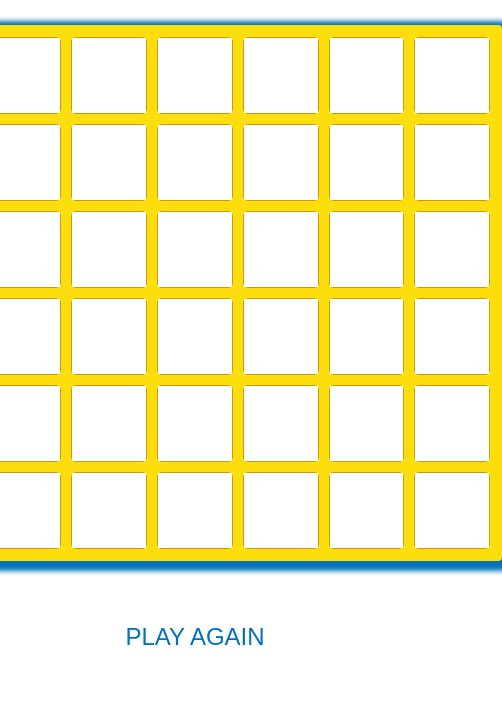
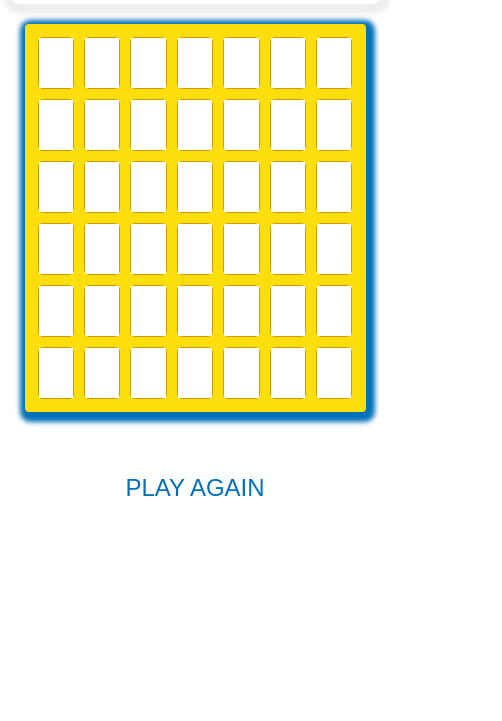
Before and after one commit to Barefootjiggy/Connect-4, a plain HTML site: page index.html in a window 390 px wide. Shown: the part 278-999 px from the top of the page, 502 px wide, since content can reach past the window. After the commit the page ends 879 px from the top, so only its background shows below. Drawn offline with Linux system fonts and the light colour scheme; a web font is replaced by a local one.

Commit message:
media query added for mobile

```diff
--- a/style.css
+++ b/style.css
@@ -1,7 +1,5 @@
 .classic {
-
     /* Game Title */
-
     #game-title {
         color: #ffffff;
         font-family: "Londrina Solid", sans-serif;
@@ -11,7 +9,6 @@
     }
 
     /* Main Container */
-
     #main-container {
         align-items: center;
         display: flex;
@@ -20,7 +17,7 @@
         min-height: 100vh;
     }
 
-    /* Add these styles to style the announcement */
+    /* Announcement Styles */
     #game-conclusion {
         position: fixed;
         top: 50%;
@@ -39,9 +36,7 @@
         display: none;
     }
 
-
     /* Player Details */
-
     #player {
         background-color: #0271b8;
         border: 4px solid #ffffff;
@@ -49,7 +44,7 @@
         border-radius: 10px;
         margin-top: 50px;
         padding: 20px;
-        width: 350px;
+        width: 375px;
     }
 
     #player-type {
@@ -60,45 +55,38 @@
         text-transform: uppercase;
     }
 
-    /* Grid */
-
+    /* Grid Styles */
     #grid {
         background-color: #fbde0c;
-        border: 3.5px #fbde0c;
+        border: 3.5px solid #fbde0c;
         border-radius: 4px;
         box-shadow: 2px 3px 5px 7px #0271b8;
-        margin-top: 50px;
+        margin-top: 20px;
         max-width: 600px;
-        padding: 7px;
-    }
-
-    /* Grid Row */
+        padding: 5px;
+    }
 
     .row {
         display: flex;
     }
-
-    /* Grid Column */
 
     .column {
         align-items: center;
         background-color: #fbde0c;
-        border: 1px solid  #ce970c;
+        border: 1px solid #ce970c;
         border-radius: 5px;
         display: flex;
         justify-content: center;
-        height: 75px;
+        height: 60px;
         margin: 5px;
-        width:  75px;
-    }
-
-    /* Buttons */
-
+        width: 60px;
+    }
+
+    /* Button Styles */
     .button {
         background-color: #ffffff;
         border: none;
         height: 100%;
-        padding: 0;
         width: 100%;
     }
 
@@ -129,28 +117,36 @@
         transition: 1.5s;
     }
 
-    /* Player - 1 Buttons */
-
     .button-player-1 {
         background-color: #000000;
         border: 2px solid #1c1d1e;
         border-radius: 50%;
-        color: #000000;
-        height:  50px;
+        height: 50px;
         width: 50px;
     }
-
-    /* Player - 2 Buttons */
 
     .button-player-2 {
         background-color: #fa4846;
         border: 2px solid #fa4846;
         border-radius: 50%;
-        color: #EEEEEE;
-        height:  50px;
+        height: 50px;
         width: 50px;
     }
 }
+
+/* Media query for mobile devices */
+@media (max-width: 480px) {
+    .classic #player, .classic #grid {
+        width: 325px; /* Adjusted for smaller screens */
+    }
+
+    .classic .column {
+        height: 50px; /* Adjusted for mobile screens */
+        width: 50px;  /* Adjusted for mobile screens */
+    }
+}
+
+
 
 .after-hours {
 
```
